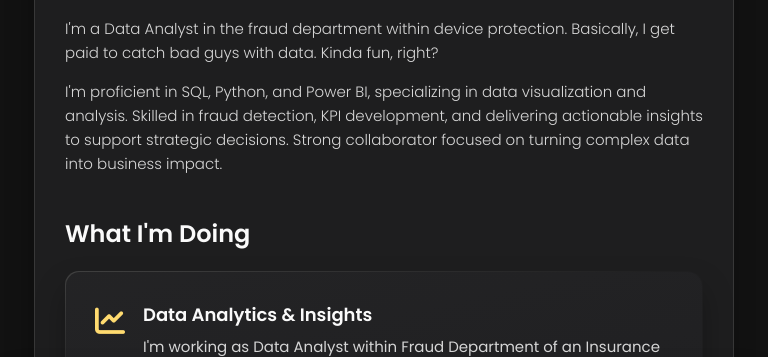
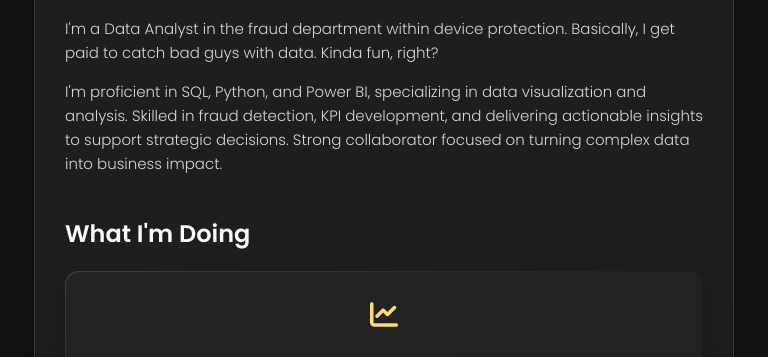
Before and after one commit to vishnusharmakp/vishnusharmakp.github.io, a plain HTML site: page index.html in a window 768 px wide. Shown: the part 372-729 px from the top of the page. Drawn offline with Linux system fonts and the light colour scheme.

Commit message:
Update icon positions

```diff
--- a/assets/css/style.css
+++ b/assets/css/style.css
@@ -1418,7 +1418,6 @@ textarea.form-input::-webkit-resizer { display: none; }
   .about-text { margin-bottom: 40px; }
 
   /* service */
-
   .service-item {
     display: flex;
     justify-content: flex-start;
@@ -1427,12 +1426,28 @@ textarea.form-input::-webkit-resizer { display: none; }
     padding: 30px;
   }
 
-  .service-icon-box {
-    margin-bottom: 0;
-    margin-top: 5px;
-  }
-
-  .service-content-box { text-align: left; }
+  @media (max-width: 768px) {
+    .service-item {
+      flex-direction: column;
+      align-items: center;
+      text-align: center;
+    }
+
+    .service-content-box {
+      text-align: center;
+    }
+
+    .service-icon-box {
+      margin-bottom: 10px;
+    }
+
+    .service-icon-box i {
+      font-size: 28px !important;
+    }
+  }
+
+
+
 
   /* testimonials */
 
```
